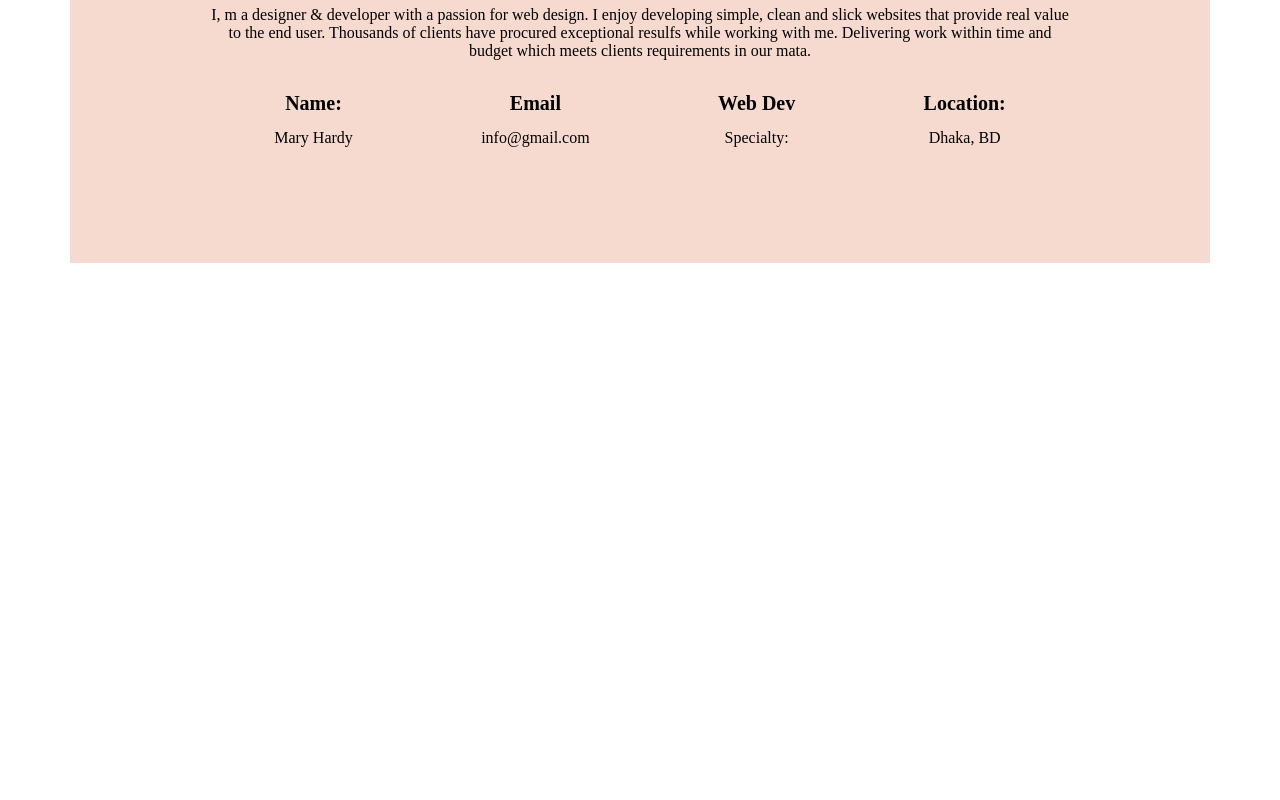
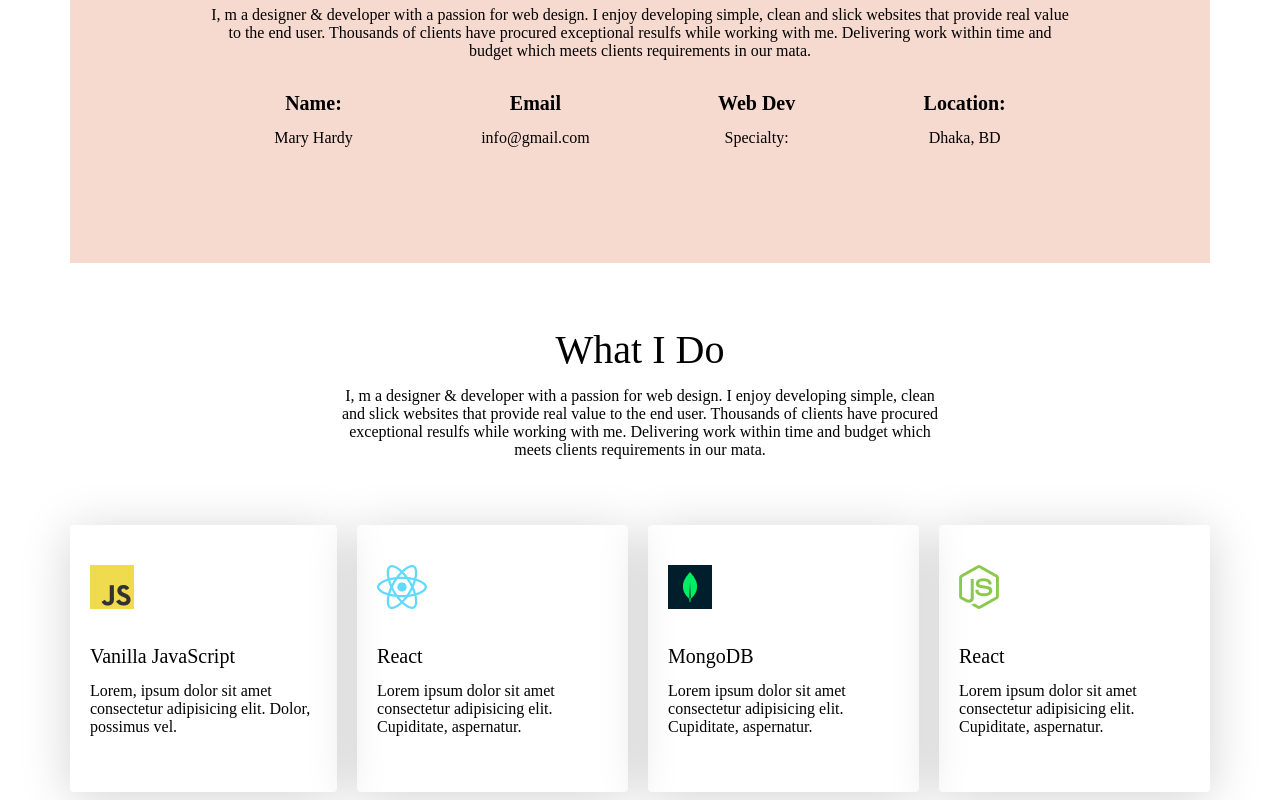
Before and after one commit to rhsabbir1/developer-protfolio, a plain HTML site: page index.html in a window 1280 px wide. Shown: the part 938-1738 px from the top of the page. Before the commit the page ends 1209 px from the top, so only its background shows below. Drawn offline with Linux system fonts and the light colour scheme.

Commit message:
card section done

```diff
--- a/Styles/Style.css
+++ b/Styles/Style.css
@@ -99,3 +99,32 @@ h1{
     font-size: 20px;
     font-weight: 600;
 }
+
+/* what I DoSection */
+.whatIDoContent{
+    max-width: 600px;
+    text-align: center;
+    padding:50px;
+    margin: 0 auto;
+}
+
+.whatIDoSection h1{
+    text-align: center;
+    font-weight: 400;
+    font-size: 40px;
+}
+.card{
+    display: flex;
+    gap:20px;
+}
+.single_card{
+    padding: 40px 20px;
+    box-shadow: 0px 6px 50px  rgba(0, 0, 0, 0.178);
+    border-radius: 4px
+}
+.single_card h1{
+    text-align: left;
+    font-size: 20px;
+    padding-top: 20px;
+
+}
--- a/index.html
+++ b/index.html
@@ -66,7 +66,39 @@
                     </div>
                 </div>
          </section>
-    </main>
+
+         <!-- What I Do section  -->
+
+         <div class="whatIDoSection">
+               <div class="whatIDoContent">
+                    <h1>What I Do</h1>
+                    <p>I, m a designer & developer with a passion for web design. I enjoy developing simple, clean and slick websites that provide real value to the end user. Thousands of clients have procured exceptional resulfs while working with me. Delivering work within time and budget which meets clients requirements in our mata.</p>
+               </div>
+                <div class="card">
+                    <div class="single_card">
+                        <img src="./Image/icons/js.png" alt="">
+                        <h1>Vanilla JavaScript</h1>
+                        <p>Lorem, ipsum dolor sit amet consectetur adipisicing elit. Dolor, possimus vel.</p>
+                    </div>
+                    <div class="single_card">
+                        <img src="./Image/icons/react.png" alt="">
+                        <h1>React </h1>
+                        <p>Lorem ipsum dolor sit amet consectetur adipisicing elit. Cupiditate, aspernatur.</p>
+                    </div>
+                    <div class="single_card">
+                        <img src="./Image/icons/mongo.png" alt="">
+                        <h1>MongoDB </h1>
+                        <p>Lorem ipsum dolor sit amet consectetur adipisicing elit. Cupiditate, aspernatur.</p>
+                    </div>
+                    <div class="single_card">
+                        <img src="./Image/icons/nodejs.png" alt="">
+                        <h1>React </h1>
+                        <p>Lorem ipsum dolor sit amet consectetur adipisicing elit. Cupiditate, aspernatur.</p>
+                    </div>
+
+         </div>
+
+        </main>
 
     <footer>
 
```
